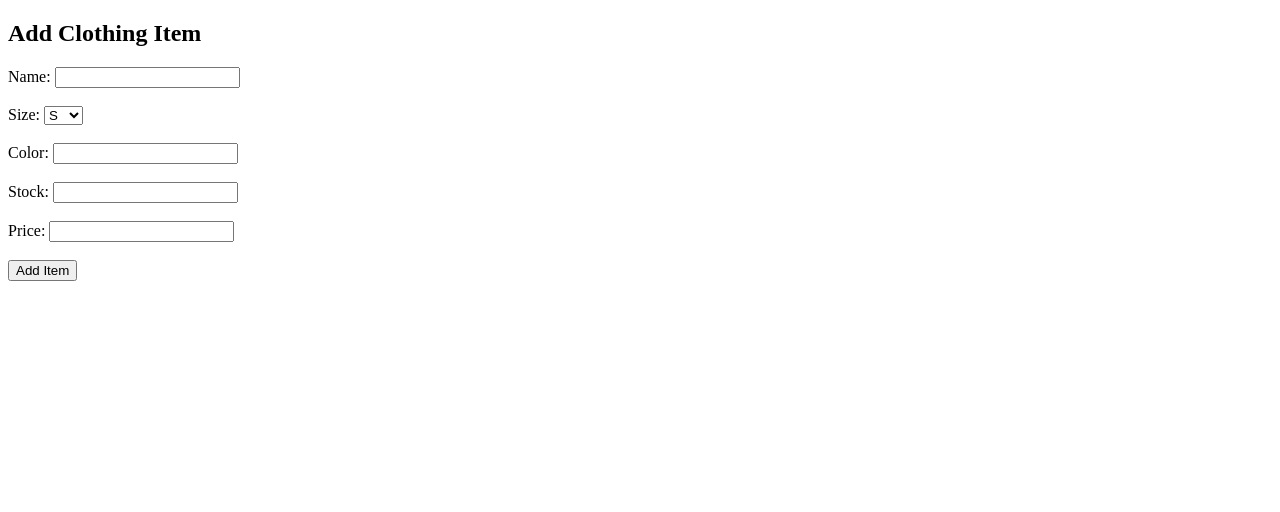
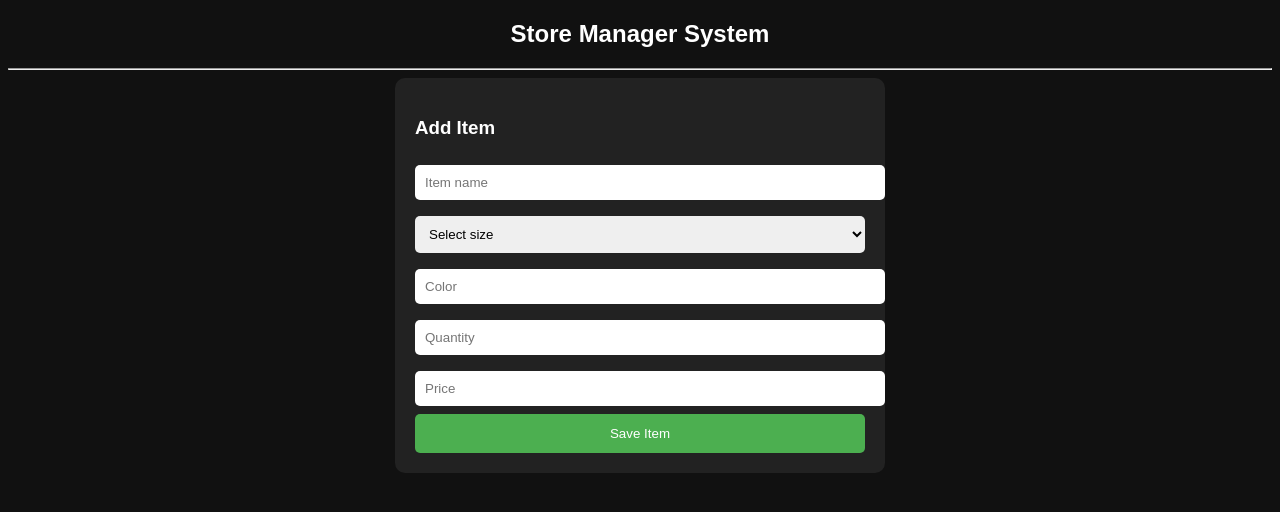
Before and after one commit to manojar346-hue/Clothes-, a Flask app: page /add_item in a window 1280 px wide. Shown: the top 512 px of the page. Run offline with Flask 3, Linux system fonts and the light colour scheme; the visitor is signed in with stand-in values (Sample User, id 1).

Commit message:
Update add_item.html

```diff
--- a/templates/add_item.html
+++ b/templates/add_item.html
@@ -1,22 +1,23 @@
-<!DOCTYPE html>
-<html>
-<head><title>Add Item</title></head>
-<body>
+{% extends "base.html" %}
+{% block content %}
+<div class="container">
+    <h3>Add Item</h3>
+    <form method="POST">
+        <input name="item_name" placeholder="Item name" required>
 
-<h2>Add Clothing Item</h2>
+        <select name="size" required>
+            <option value="">Select size</option>
+            <option>S</option>
+            <option>M</option>
+            <option>L</option>
+            <option>XL</option>
+        </select>
 
-<form method="POST">
-    Name: <input name="name"><br><br>
-    Size:
-    <select name="size">
-        <option>S</option><option>M</option><option>L</option><option>XL</option>
-    </select><br><br>
-    Color: <input name="color"><br><br>
-    Stock: <input name="stock" type="number"><br><br>
-    Price: <input name="price" type="number"><br><br>
+        <input name="color" placeholder="Color" required>
+        <input name="quantity" type="number" placeholder="Quantity" required>
+        <input name="price" type="number" step="0.01" placeholder="Price" required>
 
-    <button type="submit">Add Item</button>
-</form>
-
-</body>
-</html>
+        <button type="submit">Save Item</button>
+    </form>
+</div>
+{% endblock %}
```
